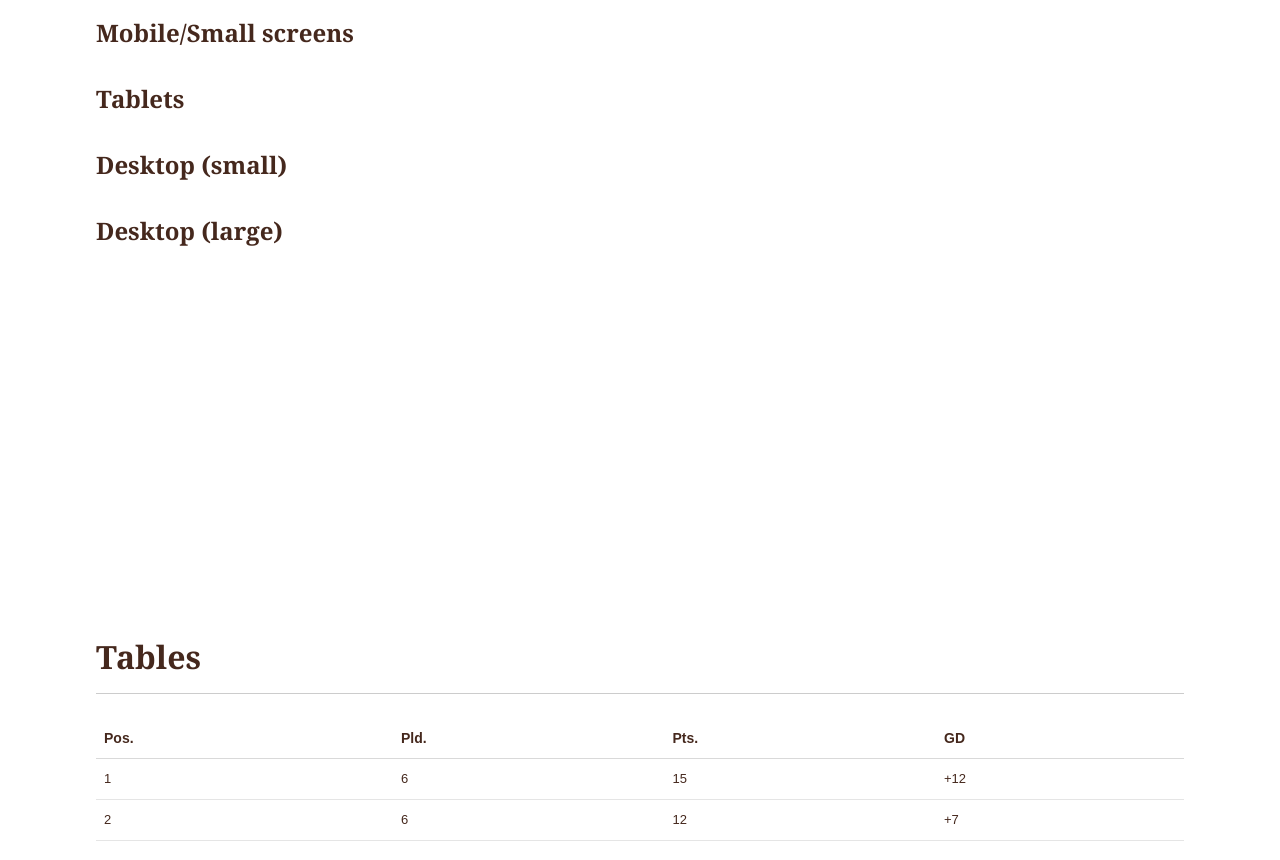
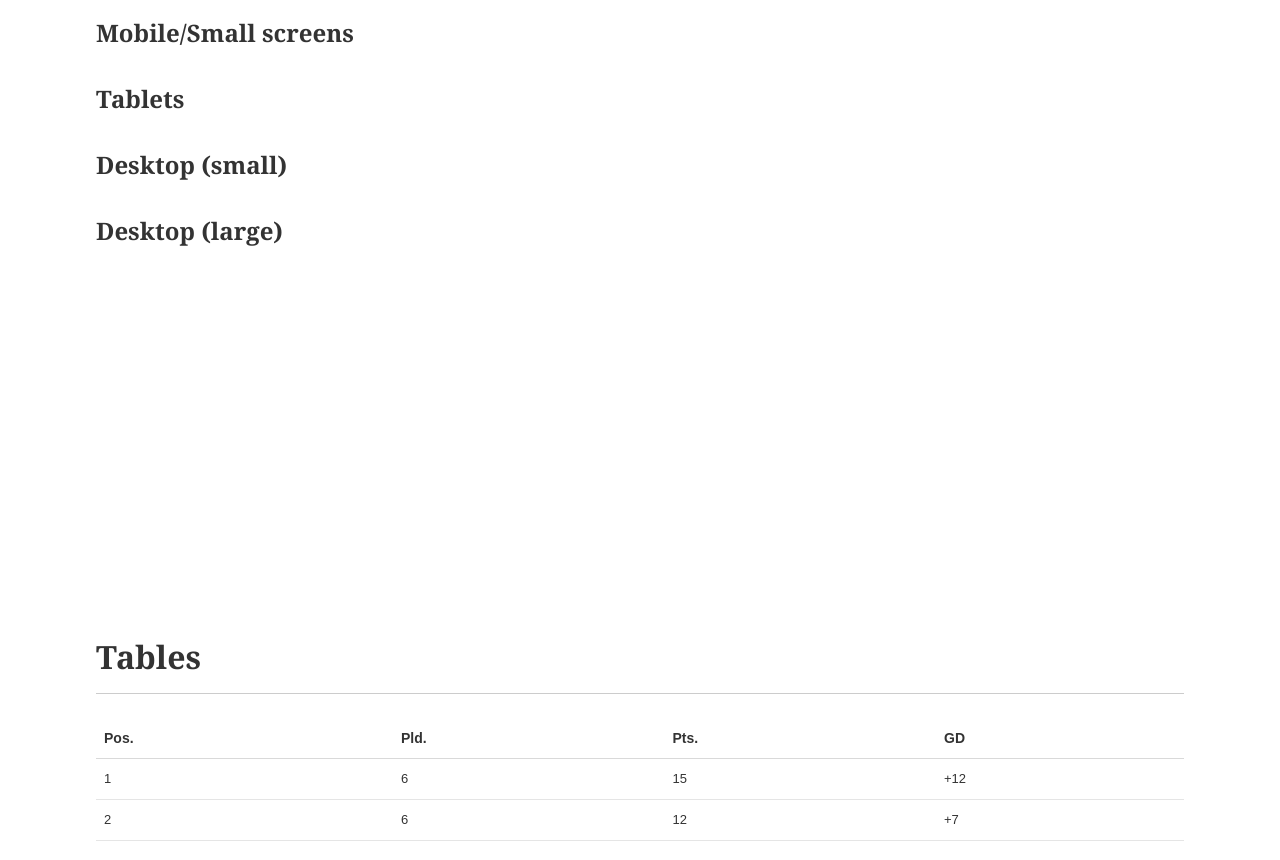
Before and after one commit to csscallum/Boilerplate, a plain HTML site: page index.html in a window 1280 px wide. Shown: the part 1127-1987 px from the top of the page. Drawn offline with Linux system fonts and the light colour scheme.

Commit message:
Increased number of variables/settings

```diff
--- a/sass/_variables.scss
+++ b/sass/_variables.scss
@@ -1,47 +1,54 @@
 /* =============================================================================
-	Variables
-	========================================================================= */
+    Variables
+    ========================================================================= */
+
+/* Grid Structure =========================================================== */
+
+$gutter     : 3.125%;
+$max-width  : 1440px;
+$width      : 85%;
+
 
 /* Media Queries ============================================================ */
-
 // Don't necessarily stick to these, consider content-related breakpoints
 
-$tablet-small	: 32.438em; // Large/landscape smartphones, small tablets
-$tablet			: 47.5em;	// Tablet (Portrait) - Add Styling for tablet devices
-$desktop-small	: 60em;		// Desktop/Tablet (landscape) - Add Styling for desktop computers
-$desktop-large	: 86.375em;	// Large Desktop - Add Styling for large desktop computers
+$tablet-small   : 32.438em; // Large/landscape smartphones, small tablets
+$tablet         : 47.5em;   // Tablet (Portrait) - Add Styling for tablet devices
+$desktop-small  : 60em;     // Desktop/Tablet (landscape) - Add Styling for desktop computers
+$desktop-large  : 86.375em; // Large Desktop - Add Styling for large desktop computers
 
 /* Typography =============================================================== */
 
-$basefont 			: sans-serif;
-$basefontsize 		: 16; //px
-$baseline			: 1.5em;
-$regular			: 400;
-$bold				: 700;
+$basefont           : sans-serif;
+$basefontsize       : 16; //px
+$basefontcolour     : #333;
+$baseline           : 1.5em;
+$regular            : 400;
+$bold               : 700;
 
-$seriffont 			: Georgia, serif;
-$headerfont			: $seriffont;
+$seriffont          : Georgia, serif;
+$headerfont         : $seriffont;
+
+// Links
+$linkcolor          : #6A55ED;
+$linkcolorhover     : darken($linkcolor, 10);
+$linkcolorvisited   : $linkcolorhover;
+$linkcolorfocus     : darken($linkcolorhover, 10);
+
+$error          : #F29DA8;
+$warning        : #FAE4B8;
+$success        : #9FD392;
+$information    : #6EBDE5;
 
 /* Branding ================================================================= */
 
-$primary 		: #45281D;
-$secondary 		: #9BB854;
-$alt1 			: #C8D172;
-$alt2 			: #9FAC40;
+$primary        : #45281D;
+$secondary      : #9BB854;
+$alt1           : #C8D172;
+$alt2           : #9FAC40;
 
-$textcolor		: $primary;
-$linkcolor 		: $secondary;
 
-$selection		: $linkcolor;
-$selectionText	: #FFF;
-
-// Links
-$linkcolorhover 	: darken($linkcolor, 10);
-$linkcolorvisited 	: $linkcolorhover;
-$linkcolorfocus 	: darken($linkcolorhover, 10);
+$selection      : $linkcolor;
+$selectionText  : #FFF;
 
 /* Common globals for errors or successes =================================== */
-$error 			: #F29DA8;
-$warning 		: #FAE4B8;
-$success 		: #9FD392;
-$information 	: #6EBDE5;
--- a/sass/style.scss
+++ b/sass/style.scss
@@ -46,7 +46,7 @@ Apache License: v2.0. http://www.apache.org/licenses/LICENSE-2.0
 	========================================================================= */
 
 html, body {
-	color: $textcolor;
+	color: $basefontcolour;
 	font-family: $basefont;
 	font-size: $basefontsize;
 	font-weight: $regular;
```
Also changed, not shown: css/style.css.
